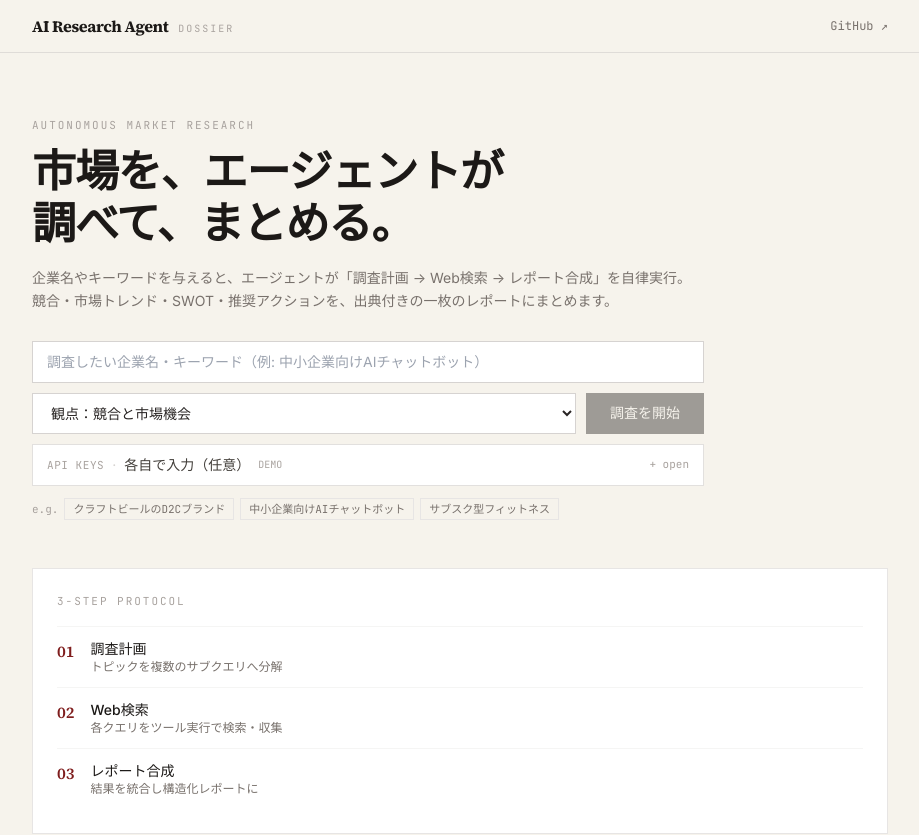
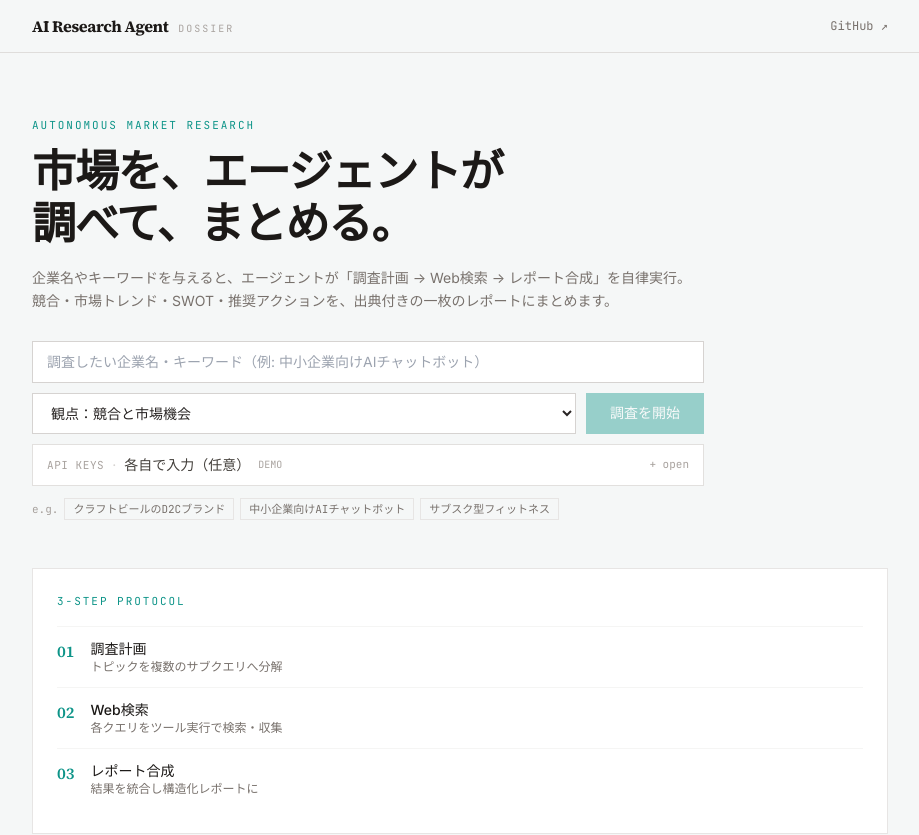
Before and after one commit to sotaro0000/ai-research-agent, a Next.js app: page / in a window 1280 px wide. Shown: the top 835 px of the page, without its empty margins (180-1099 px from the left). Built offline with nearby package versions, Linux system fonts and the light colour scheme.

Commit message:
style: ブランドカラーをティールに（wine→accent=teal）

```diff
--- a/src/app/globals.css
+++ b/src/app/globals.css
@@ -11,16 +11,16 @@ body {
 }
 
 ::selection {
-  background: #7f1d1d;
-  color: #f6f3ec;
+  background: #0d9488;
+  color: #f5f7f7;
 }
 
-/* 等幅の小ラベル */
+/* 等幅の小ラベル（ブランドカラー＝ティール） */
 .label-mono {
-  @apply font-mono text-[11px] uppercase tracking-[0.18em] text-stone-400;
+  @apply font-mono text-[11px] uppercase tracking-[0.18em] text-accent;
 }
 
 /* 章番号（セリフ） */
 .index-serif {
-  @apply font-display text-wine;
+  @apply font-display text-accent;
 }
--- a/src/app/page.tsx
+++ b/src/app/page.tsx
@@ -11,7 +11,7 @@ const FOCUS_OPTIONS = ["競合と市場機会", "新規参入の戦略", "ター
 const MODE_BADGE: Record<string, string> = {
   demo: "text-stone-400",
   "llm-only": "text-amber-700",
-  "web-agent": "text-wine",
+  "web-agent": "text-accent",
 };
 
 const LS_OPENAI = "ai-research-agent:openai";
@@ -93,7 +93,7 @@ export default function Home() {
 
   const hasKeys = openaiKey.trim().length > 0;
   const inputCls =
-    "w-full border border-stone-300 bg-white px-3.5 py-2.5 text-sm text-stone-800 outline-none transition focus:border-wine";
+    "w-full border border-stone-300 bg-white px-3.5 py-2.5 text-sm text-stone-800 outline-none transition focus:border-accent";
 
   return (
     <div className="min-h-screen">
@@ -153,7 +153,7 @@ export default function Home() {
               <button
                 type="submit"
                 disabled={loading || !topic.trim()}
-                className="bg-ink px-6 py-2.5 text-sm font-medium text-paper transition hover:bg-stone-700 disabled:cursor-not-allowed disabled:opacity-40"
+                className="bg-accent px-6 py-2.5 text-sm font-medium text-white transition hover:bg-teal-700 disabled:cursor-not-allowed disabled:opacity-40"
               >
                 {loading ? "調査中…" : "調査を開始"}
               </button>
@@ -170,7 +170,7 @@ export default function Home() {
                   <span className="font-mono text-[11px] uppercase tracking-wider text-stone-400">API Keys</span>
                   <span className="text-stone-300">·</span>
                   各自で入力（任意）
-                  <span className={`font-mono text-[10px] uppercase ${hasKeys ? "text-wine" : "text-stone-400"}`}>
+                  <span className={`font-mono text-[10px] uppercase ${hasKeys ? "text-accent" : "text-stone-400"}`}>
                     {hasKeys ? "live" : "demo"}
                   </span>
                 </span>
@@ -238,7 +238,7 @@ export default function Home() {
         {/* 状態 */}
         <div className="mt-12">
           {error && (
-            <div className="border-l-2 border-wine bg-white px-4 py-3 text-sm text-wine">{error}</div>
+            <div className="border-l-2 border-accent bg-white px-4 py-3 text-sm text-accent">{error}</div>
           )}
 
           {loading && (
--- a/src/components/ReportView.tsx
+++ b/src/components/ReportView.tsx
@@ -23,7 +23,7 @@ function List({ items }: { items: string[] }) {
     <ul className="space-y-2">
       {items.map((x, i) => (
         <li key={i} className="flex gap-2.5 text-sm leading-relaxed text-stone-700">
-          <span className="mt-2 h-px w-3 flex-none bg-wine/60" />
+          <span className="mt-2 h-px w-3 flex-none bg-accent/60" />
           <span>{x}</span>
         </li>
       ))}
@@ -120,7 +120,7 @@ export default function ReportView({ result }: { result: ResearchResult }) {
                   href={s.url}
                   target="_blank"
                   rel="noreferrer noopener"
-                  className="break-all text-wine underline-offset-2 hover:underline"
+                  className="break-all text-accent underline-offset-2 hover:underline"
                 >
                   {s.title || s.url}
                 </a>
--- a/tailwind.config.ts
+++ b/tailwind.config.ts
@@ -6,8 +6,8 @@ const config: Config = {
     extend: {
       colors: {
         ink: "#1c1917", // 近黒（本文・プライマリ）
-        paper: "#f6f3ec", // 暖色ペーパー（背景）
-        wine: "#7f1d1d", // 差し色（章番号・リンク・プロトコル）
+        paper: "#f5f7f7", // 清潔な明色ペーパー（背景）
+        accent: "#0d9488", // ブランド差し色＝ティール（章番号・リンク・プロトコル）
       },
       fontFamily: {
         // 見出し：Source Serif 4（エディトリアル・レポート然）
```
